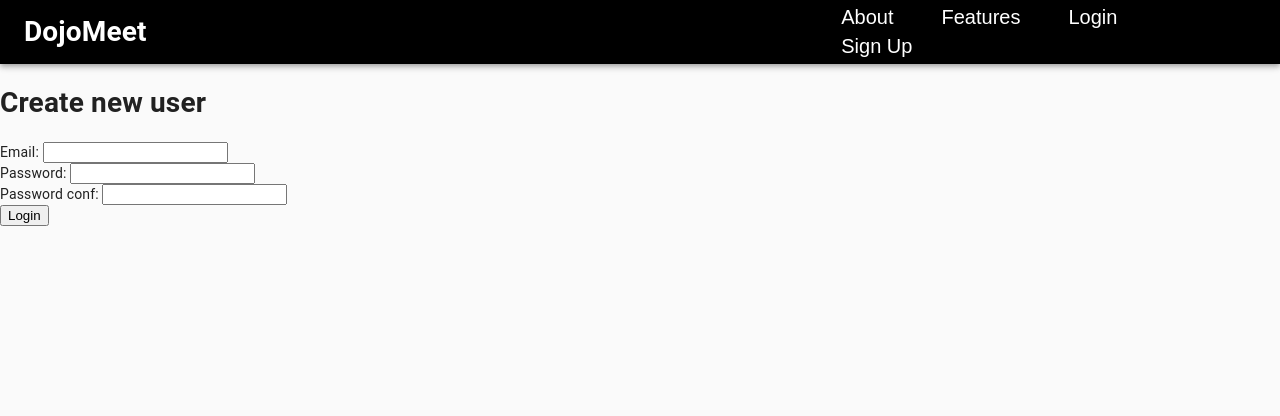
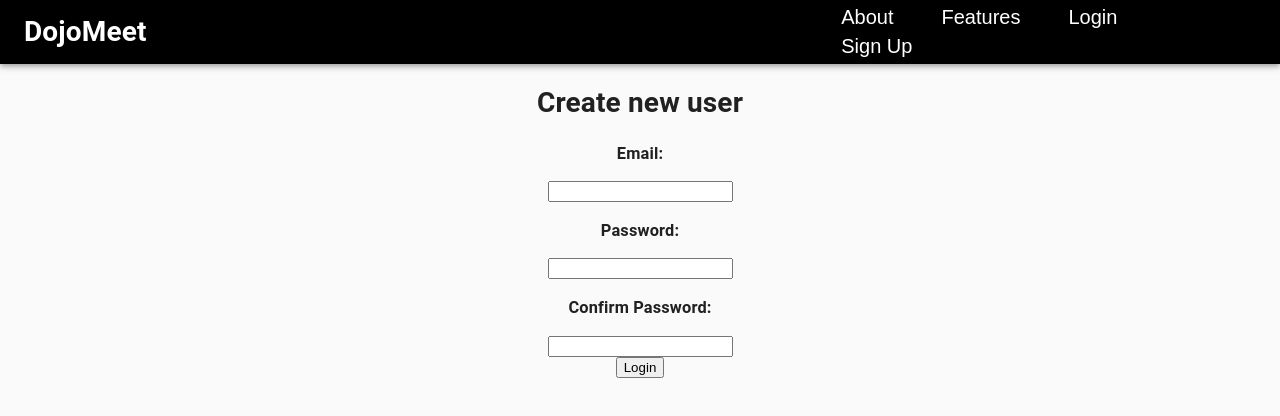
Before and after one commit to angelina-tsuboi/DojoMeet, a Next.js app: page /register in a window 1280 px wide. Shown: the top 416 px of the page. Built offline with nearby package versions, Linux system fonts and the light colour scheme.

Commit message:
feat: connected sign  up page with css file

```diff
--- a/pages/login.js
+++ b/pages/login.js
@@ -26,7 +26,7 @@
   }
   return (
     <div className={styles.container}>
-      <h1>Login</h1>
+      <h1>Welcome Back 🥋</h1>
       {notify}
       <form onSubmit={handleLogin}>
         <h3 className={styles.subtitle}>Email</h3>
--- a/pages/register.js
+++ b/pages/register.js
@@ -1,6 +1,8 @@
 import { useState } from 'react';
 import fire from '../config/fire-conf';
 import { useRouter } from 'next/router';
+import styles from '../styles/SignUp.module.css';
+
 const Register = () => {
   const router = useRouter();
   const [userName, setUsername] = useState('');
@@ -28,17 +30,20 @@
     router.push("/")
   }
   return (
-    <div>
+    <div className={styles.container}>
       <h1>Create new user</h1>
         {notification}
       <form onSubmit={handleLogin}>
-        Email: <input type="text" value={userName}
+        <h3>Email:</h3>
+       <input type="text" value={userName}
         onChange={({target}) => setUsername(target.value)} />
         <br />
-        Password: <input type="password" value={password}
+        <h3>Password:</h3>
+        <input type="password" value={password}
         onChange={({target}) => setPassword(target.value)} />
         <br />
-        Password conf: <input type="password" value={passConf}
+        <h3>Confirm Password:</h3>
+        <input type="password" value={passConf}
         onChange={({target}) => setPassConf(target.value)} />
         <br />
         <button type="submit">Login</button>
--- /dev/null
+++ b/styles/SignUp.module.css
@@ -0,0 +1,5 @@
+.container{
+    width: 80%;
+    margin: auto;
+    text-align: center;
+}
```
